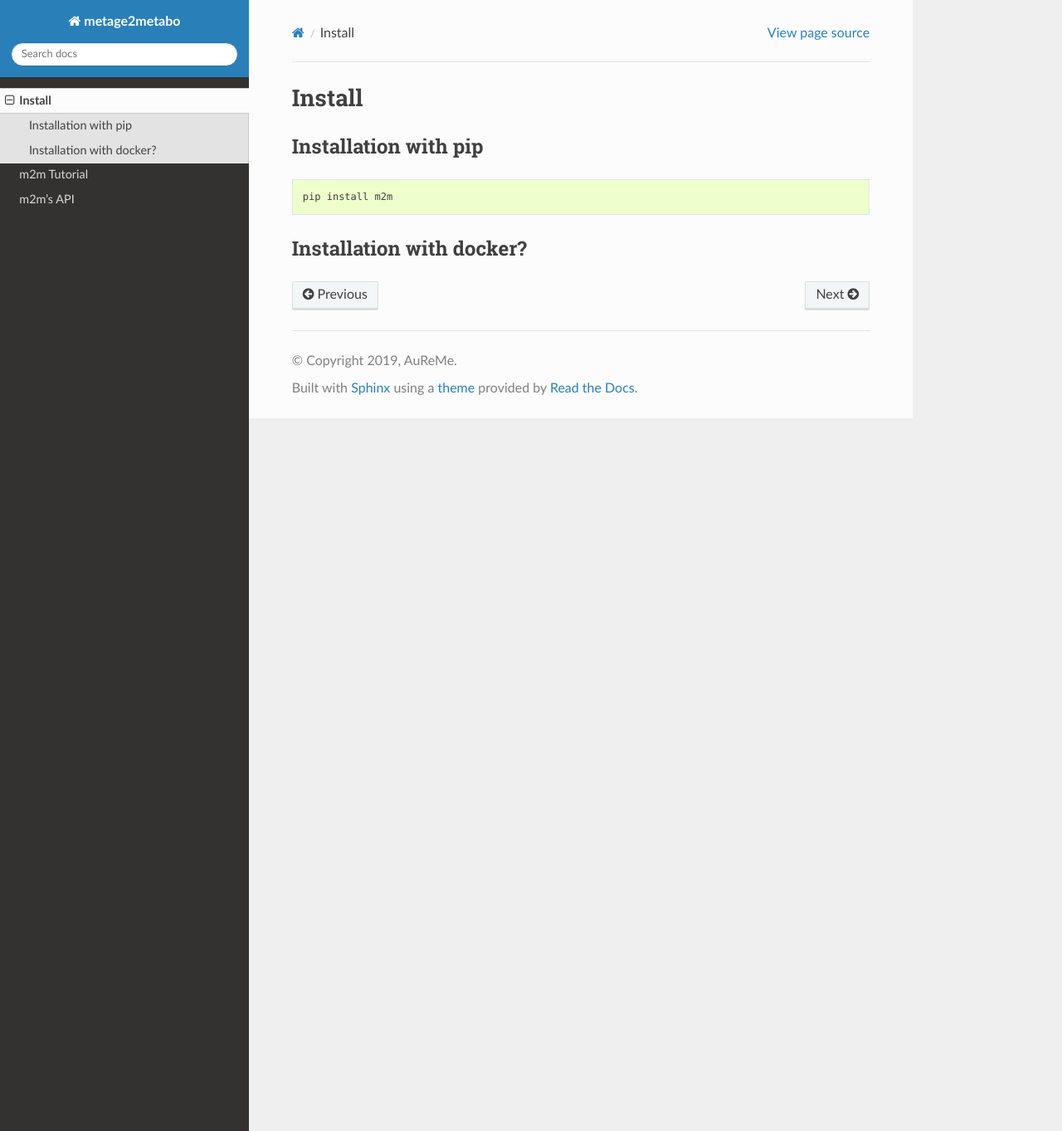
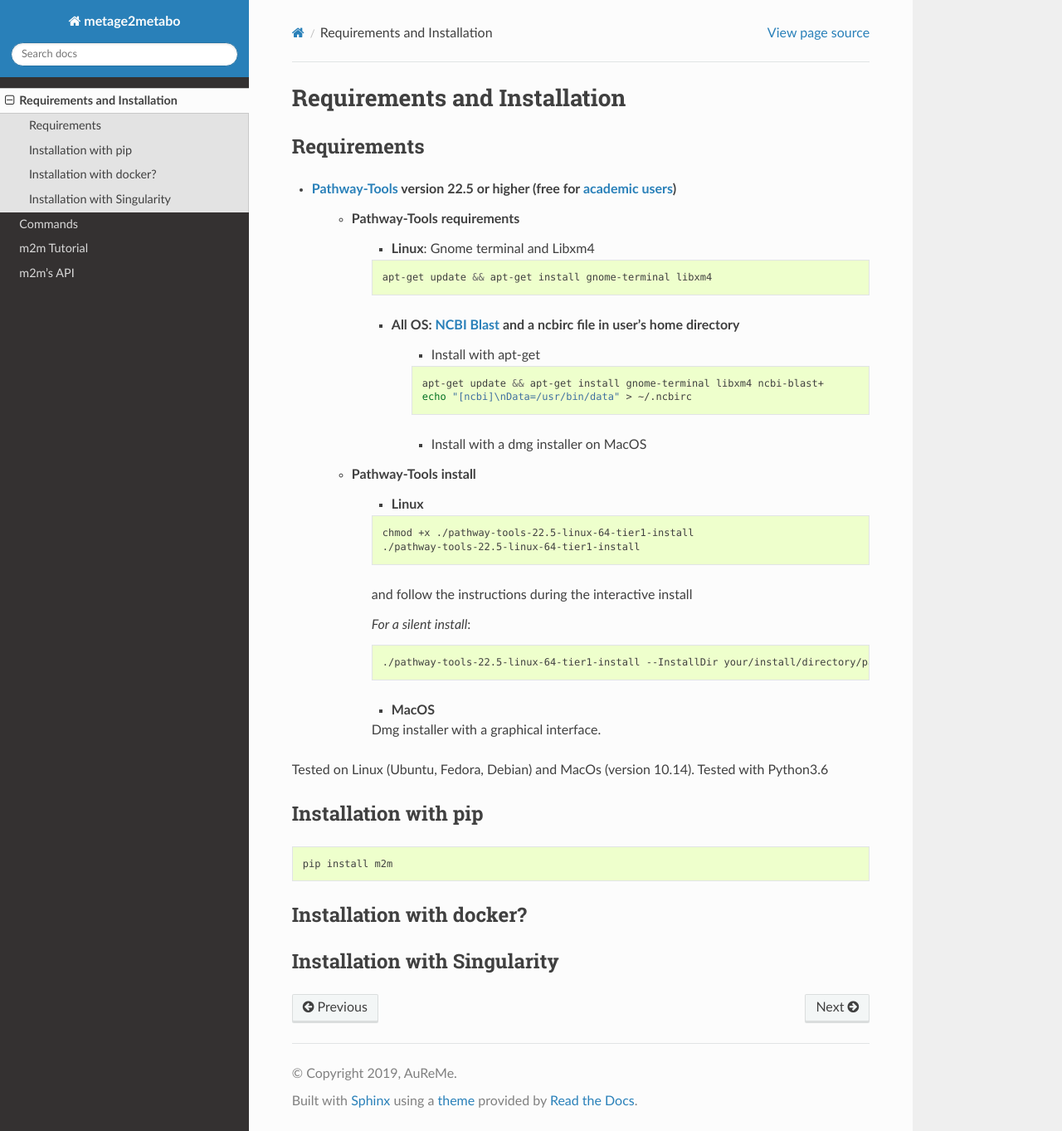
Before and after one commit to AuReMe/metage2metabo, a Sphinx documentation site: the page built from docs/install.rst, in a window 1280 px wide and 1363 px high. Shown: the whole window at 83% size. Built offline with Sphinx 7.4.7 and the Read the Docs theme 2.0.0, drawn with Linux system fonts in a browser that asks for light colours.

```diff
--- a/docs/install.rst
+++ b/docs/install.rst
@@ -1,6 +1,49 @@
-=======
-Install
-=======
+=============================
+Requirements and Installation
+=============================
+
+Requirements
+============
+
+* `Pathway-Tools <http://bioinformatics.ai.sri.com/ptools/>`__ version 22.5 or higher (free for `academic users <https://biocyc.org/download-bundle.shtml>`__)
+    * Pathway-Tools requirements
+        * **Linux**: Gnome terminal and Libxm4
+
+        .. code:: sh
+
+            apt-get update && apt-get install gnome-terminal libxm4
+
+        * **All OS**: `NCBI Blast <https://www.ncbi.nlm.nih.gov/books/NBK279671/>`__ and a ncbirc file in user's home directory
+            * Install with apt-get
+
+            .. code:: sh
+
+                apt-get update && apt-get install gnome-terminal libxm4 ncbi-blast+
+                echo "[ncbi]\nData=/usr/bin/data" > ~/.ncbirc
+
+            * Install with a dmg installer on MacOS
+    * Pathway-Tools install
+        * **Linux**
+
+        .. code:: sh
+
+            chmod +x ./pathway-tools-22.5-linux-64-tier1-install
+            ./pathway-tools-22.5-linux-64-tier1-install
+
+        and follow the instructions during the interactive install
+
+        *For a silent install*:
+
+        .. code:: sh
+
+            ./pathway-tools-22.5-linux-64-tier1-install --InstallDir your/install/directory/pathway-tools --PTOOLS_LOCAL_PATH your/chosen/directory/for/data/ptools --InstallDesktopShortcuts 0 --mode unattended
+
+        * **MacOS**
+
+        Dmg installer with a graphical interface.
+
+Tested on Linux (Ubuntu, Fedora, Debian) and MacOs (version 10.14).
+Tested with Python3.6
 
 Installation with pip
 =====================
@@ -11,3 +54,6 @@ Installation with pip
 
 Installation with docker?
 =========================
+
+Installation with Singularity
+=============================
```
Also changed, not shown: docs/command.rst (added, +191 -0 lines), docs/index.rst (+30 -0 lines).
